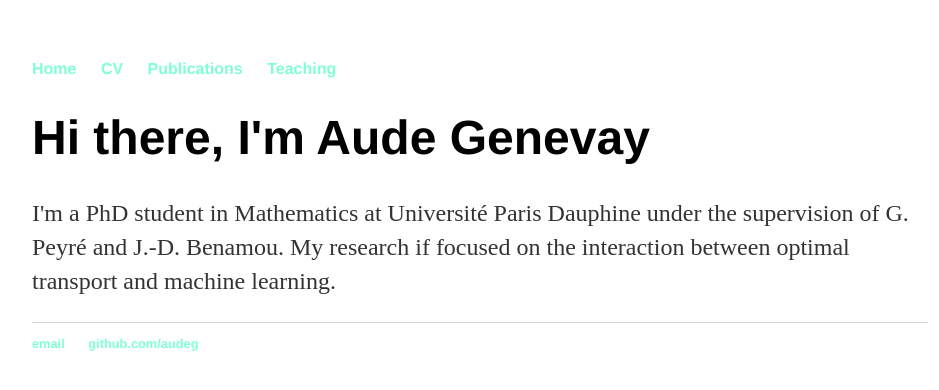
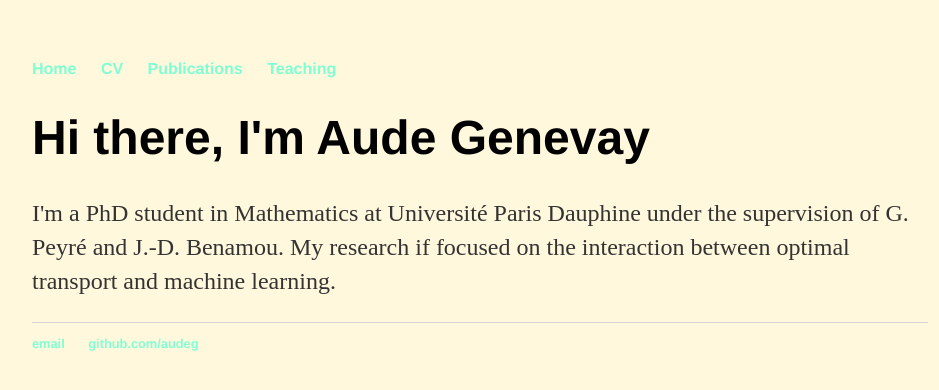
Before and after one commit to audeg/audeg.github.io, a Jekyll site: the page built from index.html, in a window 1280 px wide. Shown: the top 390 px of the page, without its empty margins (160-1099 px from the left). Built offline with Jekyll 4.4.1, drawn with Linux system fonts in a browser that asks for light colours.

Commit message:
Update main.css

```diff
--- a/css/main.css
+++ b/css/main.css
@@ -1,6 +1,7 @@
 body {
     margin: 60px auto;
     width: 70%;
+    background: #FFF8DC;
 }
 nav ul, footer ul {
     font-family:'Helvetica', 'Arial', 'Sans-Serif';
```
